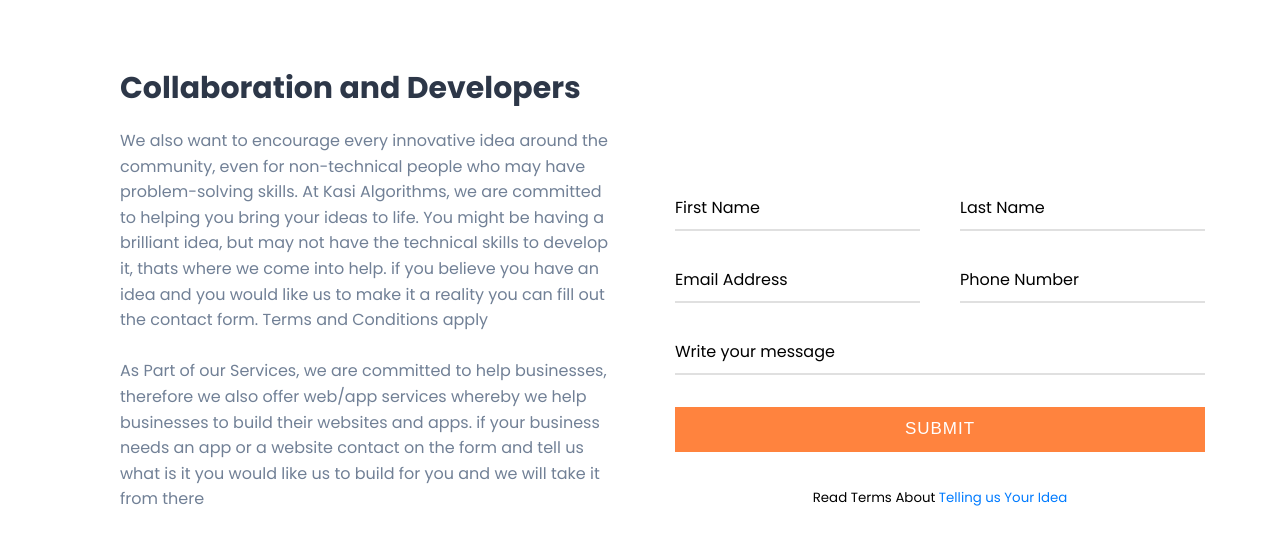
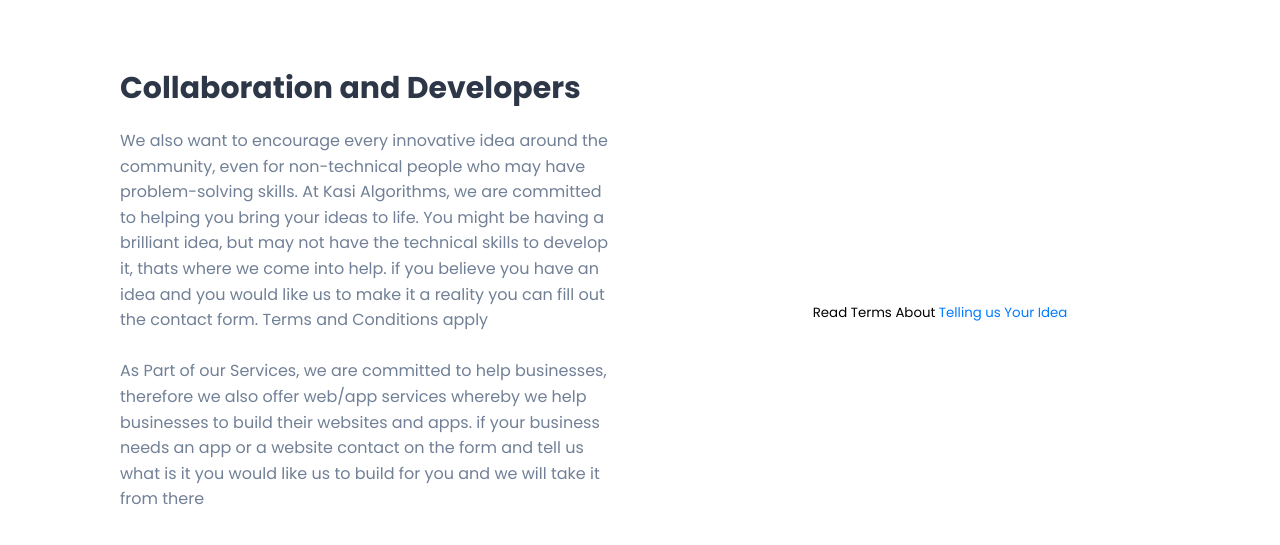
Before and after one commit to sphiwe-mathe5/Kasi_algorithms, a Django app: template core/templates/core/prompt.html in a window 1280 px wide. Shown: the part 136-681 px from the top of the page. Run offline with Django 4.2, Linux system fonts and the light colour scheme; the template is opened without the code that fills it, so the values that code supplies are empty.

Commit message:
Update prompt.html

```diff
--- a/core/templates/core/prompt.html
+++ b/core/templates/core/prompt.html
@@ -66,46 +66,7 @@
       </div>
 
       <div class="container">
-        <form action="{% url 'optout' %}" method="POST">
-            {% csrf_token %}
-            <div class="form-row">
-                <div class="input-data">
-                    <input type="text" name="first_name" required>
-                    <div class="underline"></div>
-                    <label>First Name</label>
-                </div>
-                <div class="input-data">
-                    <input type="text" name="last_name" required>
-                    <div class="underline"></div>
-                    <label>Last Name</label>
-                </div>
-            </div>
-            <div class="form-row">
-                <div class="input-data">
-                    <input type="email" name="email" required>
-                    <div class="underline"></div>
-                    <label>Email Address</label>
-                </div>
-                <div class="input-data">
-                    <input type="text" name="phone_number" required>
-                    <div class="underline"></div>
-                    <label>Phone Number</label>
-                </div>
-            </div>
-            <div class="form-row">
-                <div class="input-data textarea">
-                    <textarea name="message" rows="8" cols="80" required></textarea>
-                    <div class="underline"></div>
-                    <label>Write your message</label>
-                </div>
-            </div>
-            <div class="form-row submit-btn">
-                <div class="input-data">
-                    <div class="inner"></div>
-                    <input type="submit" value="Submit">
-                </div>
-            </div>
-        </form>
+
           <div class="footer-text">
             <small>
                 Read Terms About <a class="login-link" href="{% url 'terms' %}">Telling us Your Idea</a>
```
